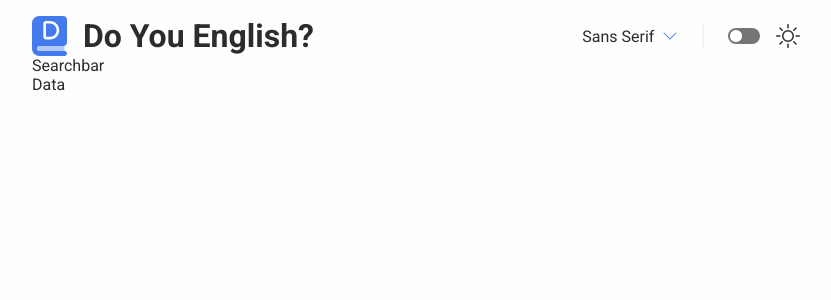
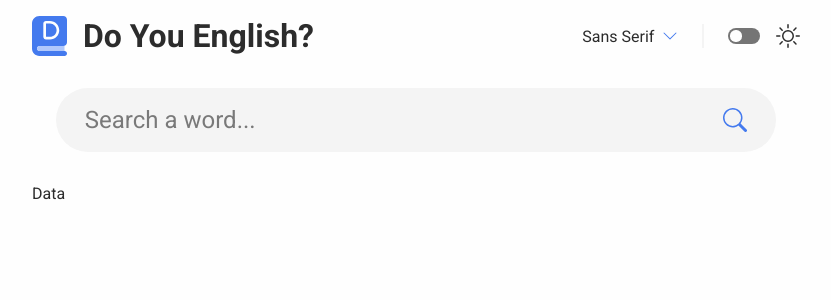
Before and after one commit to Riki9811/do-you-english, a React (Vite) app: page / in a window 1280 px wide. Shown: the top 300 px of the page, without its empty margins (224-1055 px from the left). Built offline with nearby package versions, Linux system fonts and the light colour scheme.

Commit message:
Added searchbar

```diff
--- a/src/App.module.scss
+++ b/src/App.module.scss
@@ -3,6 +3,7 @@
 	flex-direction: column;
 	padding-top: 1em;
     padding-inline: 2em; // Use little padding by default
+    gap: 2em;
 }
 
 @media (min-width: 831px) { // If screen is at least 830 wide
--- a/src/App.tsx
+++ b/src/App.tsx
@@ -1,16 +1,19 @@
-import { useState } from "react";
+import { useCallback, useState } from "react";
 import Header from "./components/header/Header";
 import Searchbar from "./components/searchbar/Searchbar";
 import WordDefinition from "./components/word-definition/WordDefinition";
 import styles from "./App.module.scss";
 
 export default function App() {
-	const [word, setWord] = useState<string>("keyboard");
+	const [word, setWord] = useState<string>("");
+	const searchWord = useCallback(() => {
+		console.log(word);
+	}, [word]);
 
 	return (
 		<div className={styles.app}>
 			<Header />
-			<Searchbar />
+			<Searchbar word={word} setWord={setWord} placeholder="Search a word..." search={searchWord} />
 			<WordDefinition />
 		</div>
 	);
--- a/src/components/searchbar/Searchbar.module.scss
+++ b/src/components/searchbar/Searchbar.module.scss
@@ -0,0 +1,38 @@
+.searchbar {
+	display: flex;
+	flex-direction: row;
+	align-items: center;
+	background: var(--background-alt-col);
+	margin-inline: 1em;
+	padding: 0.75em 1.2em;
+	border-radius: 1000em;
+	cursor: text;
+	font-size: 1.5em;
+}
+
+.search-input {
+	background: none;
+	flex-grow: 1;
+}
+
+.search-input:focus-visible {
+	outline: none;
+}
+
+.search-icon {
+	cursor: pointer;
+	fill: var(--icon-accent-col);
+}
+
+::placeholder {
+	color: inherit;
+	opacity: 0.5;
+}
+
+:-ms-input-placeholder {
+	color: inherit;
+}
+
+::-ms-input-placeholder {
+	color: inherit;
+}
--- a/src/components/searchbar/Searchbar.tsx
+++ b/src/components/searchbar/Searchbar.tsx
@@ -1,4 +1,42 @@
+import { Dispatch, FormEvent, MouseEvent, SetStateAction, useRef } from "react";
+import { Search } from "react-bootstrap-icons";
+import styles from "./Searchbar.module.scss";
 
-export default function Searchbar() {
-	return <span>Searchbar</span>;
+interface SearchbarProps {
+	placeholder?: string;
+	word: string;
+	setWord: Dispatch<SetStateAction<string>>;
+	search: Function;
 }
+
+export default function Searchbar(props: SearchbarProps) {
+	const { placeholder, word, setWord, search } = props;
+	const inputRef = useRef<HTMLInputElement>(null);
+	const formRef = useRef(null);
+
+	function handleClick(e: MouseEvent) {
+		if (e.target === formRef.current) inputRef.current?.focus();
+	}
+
+	function submitSearh(e: FormEvent) {
+		e.preventDefault();
+		if (word) {
+			search();
+            inputRef.current?.blur();
+		}
+	}
+
+	return (
+		<form ref={formRef} className={styles.searchbar} onClick={handleClick} onSubmit={submitSearh}>
+			<input
+				ref={inputRef}
+				type="text"
+				value={word}
+				onChange={(e) => setWord(e.target.value)}
+				placeholder={placeholder}
+				className={styles["search-input"]}
+			/>
+			<Search className={styles["search-icon"]} onClick={submitSearh} />
+		</form>
+	);
+}
--- a/src/index.scss
+++ b/src/index.scss
@@ -1,6 +1,12 @@
 @import url("https://fonts.googleapis.com/css2?family=Roboto+Slab:wght@100;200;300;400;500;600;700;800;900&display=swap");
 @import url("https://fonts.googleapis.com/css2?family=Roboto:ital,wght@0,100;0,300;0,400;0,500;0,700;0,900;1,100;1,300;1,400;1,500;1,700;1,900&display=swap");
 @import url("https://fonts.googleapis.com/css2?family=Roboto+Mono:ital,wght@0,100;0,200;0,300;0,400;0,500;0,600;0,700;1,100;1,200;1,300;1,400;1,500;1,600;1,700&display=swap");
+
+*,
+*::after,
+*::before {
+    box-sizing: border-box;
+}
 
 ul,
 ol {
@@ -26,6 +32,11 @@ label {
 	padding: 0;
 	border: 0;
 	vertical-align: baseline;
+}
+
+input {
+    font-size: inherit;
+    font-family: inherit;
 }
 
 :root {
```
Also changed, not shown: 1 other file (tests, documents, lock files or other folders).
